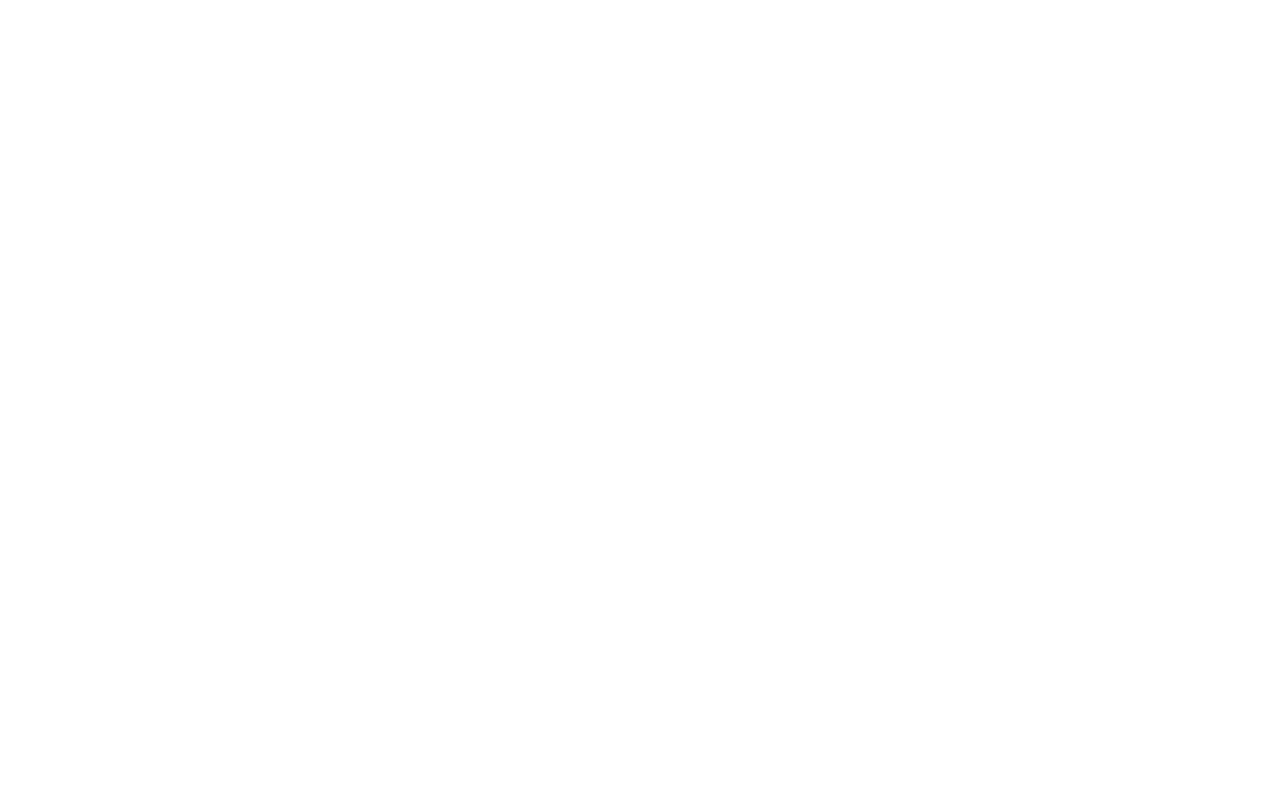
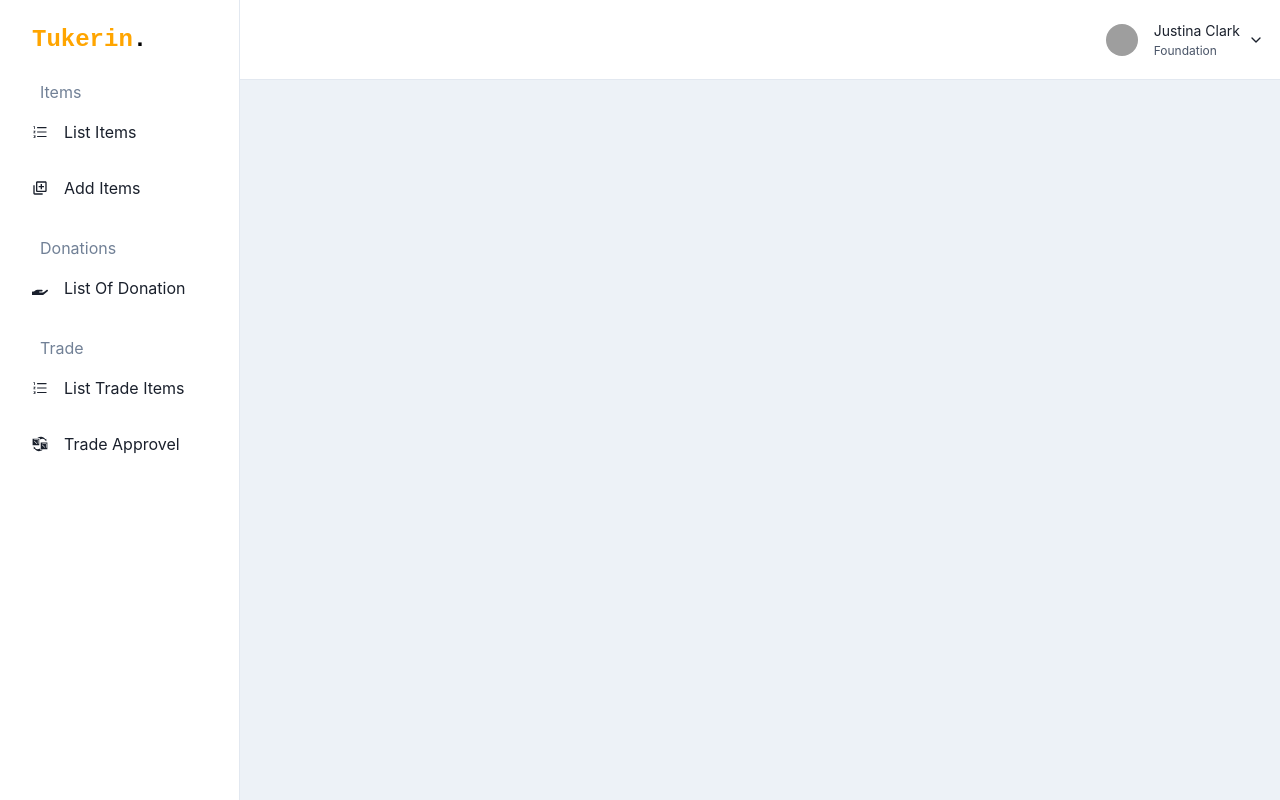
Before and after one commit to CPI-FS-SDG-12-C/tukerin-frontend, a React (Vite) app: page /dashboard in a window 1280 px wide. Before the commit this address had no page. Built offline with nearby package versions, Linux system fonts and the light colour scheme; grey boxes are pictures that could not be loaded.

Commit message:
Create Page Dashboard

```diff
--- a/src/App.jsx
+++ b/src/App.jsx
@@ -1,4 +1,5 @@
 import CompleteUserData from "./pages/CompleteUserData/CompleteUserData";
+import Dashboard from "./pages/Dashboard/Dashboard";
 import Login from "./pages/Login/Login";
 import Register from "./pages/Register/Register";
 import HomePage from "./pages/homepage/HomePage";
@@ -12,6 +13,7 @@
         <Route path="/login" element={<Login />} />
         <Route path="/register" element={<Register />} />
         <Route path="/completeDataUser" element={<CompleteUserData />} />
+        <Route path="/dashboard" element={<Dashboard />} />
       </Routes>
     </Router>
   );
--- /dev/null
+++ b/src/pages/Dashboard/Dashboard.jsx
@@ -0,0 +1,163 @@
+"use client";
+
+import { IconButton, Avatar, Box, CloseButton, Flex, HStack, VStack, Icon, useColorModeValue, Text, Drawer, DrawerContent, useDisclosure, Menu, MenuButton, MenuDivider, MenuItem, MenuList } from "@chakra-ui/react";
+import { FiHome, FiTrendingUp, FiMenu, FiChevronDown } from "react-icons/fi";
+import { FaHandHolding } from "react-icons/fa";
+import { AiOutlineOrderedList } from "react-icons/ai";
+import { BiAddToQueue } from "react-icons/bi";
+import { GiTrade } from "react-icons/gi";
+
+const items = [
+  { name: "List Items", icon: AiOutlineOrderedList },
+  { name: "Add Items", icon: BiAddToQueue },
+];
+
+const donations = [{ name: "List Of Donation", icon: FaHandHolding }];
+
+const trades = [
+  { name: "List Trade Items", icon: AiOutlineOrderedList },
+  { name: "Trade Approvel", icon: GiTrade },
+];
+
+const SidebarContent = ({ onClose, ...rest }) => {
+  return (
+    <Box transition="3s ease" bg={useColorModeValue("white", "gray.900")} borderRight="1px" borderRightColor={useColorModeValue("gray.200", "gray.700")} w={{ base: "full", md: 60 }} pos="fixed" h="full" {...rest}>
+      <Flex h="20" alignItems="center" mx="8" justifyContent="space-between">
+        <Text fontSize="2xl" fontFamily="monospace" fontWeight="bold" color={"orange"}>
+          Tukerin
+          <Text as={"span"} color={"black"}>
+            .
+          </Text>
+        </Text>
+        <CloseButton display={{ base: "flex", md: "none" }} onClick={onClose} />
+      </Flex>
+      <Text ml={10} color={"gray.500"}>
+        Items
+      </Text>
+      {items.map((link) => (
+        <NavItem key={link.name} icon={link.icon}>
+          {link.name}
+        </NavItem>
+      ))}
+      <Text ml={10} color={"gray.500"} mt={5}>
+        Donations
+      </Text>
+      {donations.map((link) => (
+        <NavItem key={link.name} icon={link.icon}>
+          {link.name}
+        </NavItem>
+      ))}
+      <Text ml={10} color={"gray.500"} mt={5}>
+        Trade
+      </Text>
+      {trades.map((link) => (
+        <NavItem key={link.name} icon={link.icon}>
+          {link.name}
+        </NavItem>
+      ))}
+    </Box>
+  );
+};
+
+const NavItem = ({ icon, children, ...rest }) => {
+  return (
+    <Box as="a" href="#" style={{ textDecoration: "none" }} _focus={{ boxShadow: "none" }}>
+      <Flex
+        align="center"
+        p="4"
+        mx="4"
+        borderRadius="lg"
+        role="group"
+        cursor="pointer"
+        _hover={{
+          bg: "orange",
+          color: "white",
+        }}
+        {...rest}
+      >
+        {icon && (
+          <Icon
+            mr="4"
+            fontSize="16"
+            _groupHover={{
+              color: "white",
+            }}
+            as={icon}
+          />
+        )}
+        {children}
+      </Flex>
+    </Box>
+  );
+};
+
+const MobileNav = ({ onOpen, ...rest }) => {
+  return (
+    <Flex
+      ml={{ base: 0, md: 60 }}
+      px={{ base: 4, md: 4 }}
+      height="20"
+      alignItems="center"
+      bg={useColorModeValue("white", "gray.900")}
+      borderBottomWidth="1px"
+      borderBottomColor={useColorModeValue("gray.200", "gray.700")}
+      justifyContent={{ base: "space-between", md: "flex-end" }}
+      {...rest}
+    >
+      <IconButton display={{ base: "flex", md: "none" }} onClick={onOpen} variant="outline" aria-label="open menu" icon={<FiMenu />} />
+
+      <Text display={{ base: "flex", md: "none" }} fontSize="2xl" fontFamily="monospace" fontWeight="bold">
+        Tukerin.
+      </Text>
+
+      <HStack spacing={{ base: "0", md: "6" }}>
+        {/* <IconButton size="lg" variant="ghost" aria-label="open menu" icon={<FiBell />} /> */}
+        <Flex alignItems={"center"}>
+          <Menu>
+            <MenuButton py={2} transition="all 0.3s" _focus={{ boxShadow: "none" }}>
+              <HStack>
+                <Avatar size={"sm"} src={"https://img.freepik.com/premium-vector/user-profile-icon-flat-style-member-avatar-vector-illustration-isolated-background-human-permission-sign-business-concept_157943-15752.jpg"} />
+                <VStack display={{ base: "none", md: "flex" }} alignItems="flex-start" spacing="1px" ml="2">
+                  <Text fontSize="sm">Justina Clark</Text>
+                  <Text fontSize="xs" color="gray.600">
+                    Foundation
+                  </Text>
+                </VStack>
+                <Box display={{ base: "none", md: "flex" }}>
+                  <FiChevronDown />
+                </Box>
+              </HStack>
+            </MenuButton>
+            <MenuList bg={useColorModeValue("white", "gray.900")} borderColor={useColorModeValue("gray.200", "gray.700")}>
+              <MenuItem>Acount Settings</MenuItem>
+              <MenuDivider />
+              <MenuItem>Sign out</MenuItem>
+            </MenuList>
+          </Menu>
+        </Flex>
+      </HStack>
+    </Flex>
+  );
+};
+
+const Dashboard = () => {
+  const { isOpen, onOpen, onClose } = useDisclosure();
+
+  return (
+    <Box minH="100vh" bg={useColorModeValue("gray.100", "gray.900")}>
+      <SidebarContent onClose={() => onClose} display={{ base: "none", md: "block" }} />
+      <Drawer isOpen={isOpen} placement="left" onClose={onClose} returnFocusOnClose={false} onOverlayClick={onClose} size="full">
+        <DrawerContent>
+          <SidebarContent onClose={onClose} />
+        </DrawerContent>
+      </Drawer>
+      {/* mobilenav */}
+      <MobileNav onOpen={onOpen} />
+      <Box ml={{ base: 0, md: 60 }} p="4">
+        {/* Content */}
+      </Box>
+    </Box>
+  );
+};
+
+export default Dashboard;
```
